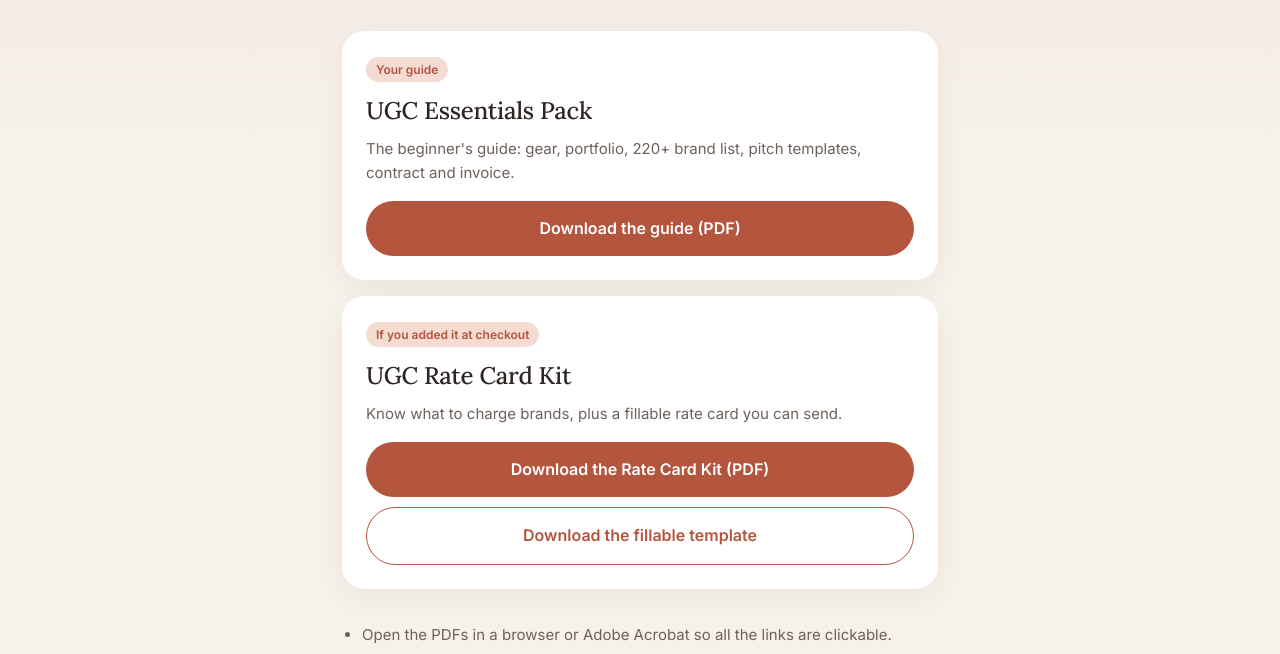
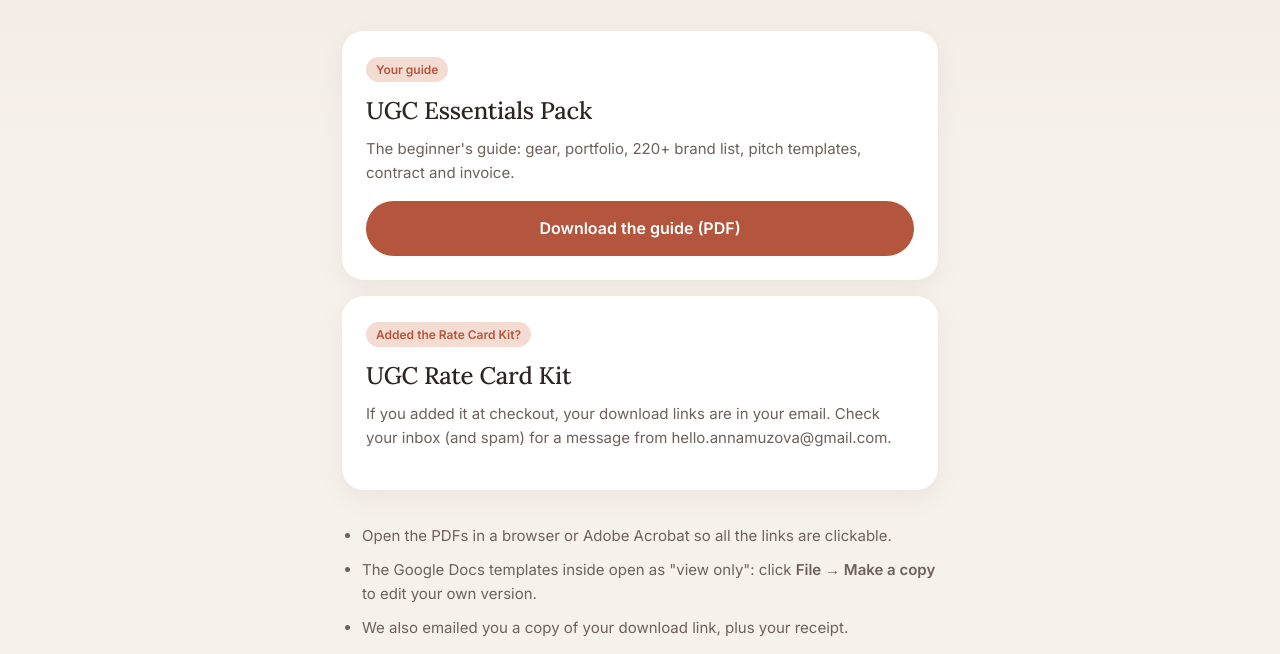
Before and after one commit to annamuzova/annamuzova-site, a plain HTML site: page guide/thank-you/index.html in a window 1280 px wide. Shown: the part 276-930 px from the top of the page. Drawn offline with Linux system fonts and the light colour scheme.

Commit message:
Thank-you page: deliver Rate Card Kit only by email
Co-Authored-By: Claude Opus 5.5 <noreply@anthropic.com>
Claude-Session: https://claude.ai/code/session_01AWVthUNti6ihqBevZSPEvh

```diff
--- a/guide/thank-you/index.html
+++ b/guide/thank-you/index.html
@@ -45,17 +45,15 @@ em{color:var(--terra);font-style:italic}
   </div>
 
   <div class="card">
-    <span class="tag">If you added it at checkout</span>
+    <span class="tag">Added the Rate Card Kit?</span>
     <h2>UGC Rate Card Kit</h2>
-    <p>Know what to charge brands, plus a fillable rate card you can send.</p>
-    <a class="btn" href="../dl-85190d4c5730/UGC_Rate_Card_Kit.pdf" download>Download the Rate Card Kit (PDF)</a>
-    <a class="btn ghost" href="../dl-85190d4c5730/UGC_Rate_Card_Template.pdf" download>Download the fillable template</a>
+    <p>If you added it at checkout, your download links are in your email. Check your inbox (and spam) for a message from hello.annamuzova@gmail.com.</p>
   </div>
 
   <ul class="tips">
     <li>Open the PDFs in a browser or Adobe Acrobat so all the links are clickable.</li>
     <li>The Google Docs templates inside open as "view only": click <b>File → Make a copy</b> to edit your own version.</li>
-    <li>Your receipt was sent to the email you used at checkout.</li>
+    <li>We also emailed you a copy of your download link, plus your receipt.</li>
   </ul>
 
   <p class="foot">Questions or trouble downloading? Email <a href="mailto:hello.annamuzova@gmail.com">hello.annamuzova@gmail.com</a><br>and follow along on Instagram <a href="https://instagram.com/annamuzovaa">@annamuzovaa</a></p>
```
Also changed, not shown: 2 other files.
